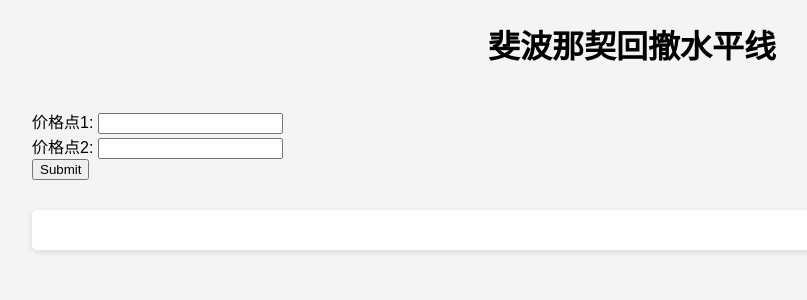
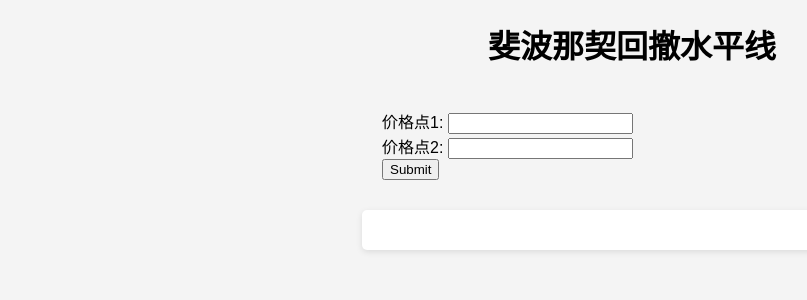
Before and after one commit to David-steve/django-practice, a Django app: page /golden_point/ in a window 1280 px wide. Shown: the top 300 px of the page, without its empty margins (8-815 px from the left). Run offline with Django 4.2, Linux system fonts and the light colour scheme.

Commit message:
style: 调整布局

```diff
--- a/blog/static/css/new_style.css
+++ b/blog/static/css/new_style.css
@@ -20,8 +20,12 @@ h1 {
 
 /* 表单样式 */
 .form-group {
-    margin-bottom: 15px;
+    /*margin-bottom: 15px;*/
     width: 500px;
+    margin: auto;
+}
+
+.form-group > div {
 }
 
 input[type="text"] {
@@ -51,7 +55,9 @@ button:hover {
     padding: 20px;
     border-radius: 5px;
     box-shadow: 0 2px 6px rgba(0, 0, 0, 0.1);
-    margin-top: 30px;
+    /*margin-top: 30px;*/
+    width: 500px;
+    margin: 30px auto auto;
 }
 
 .key-value-pair {
```
